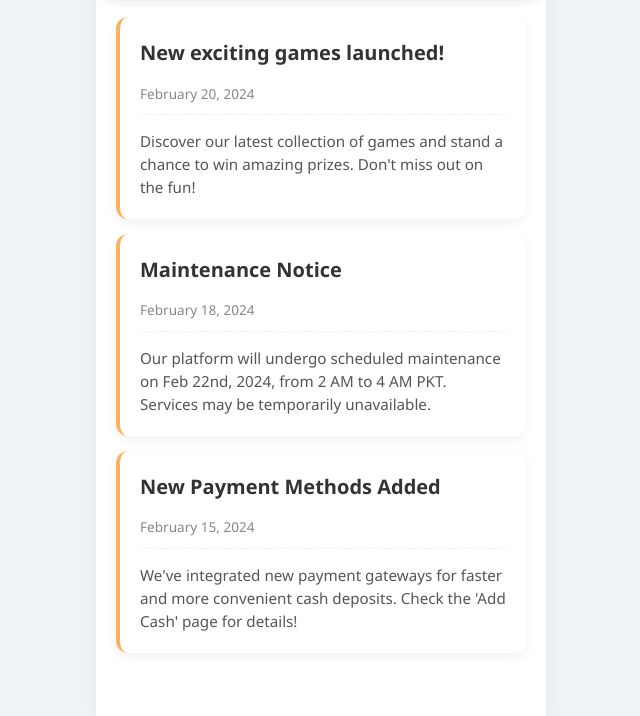
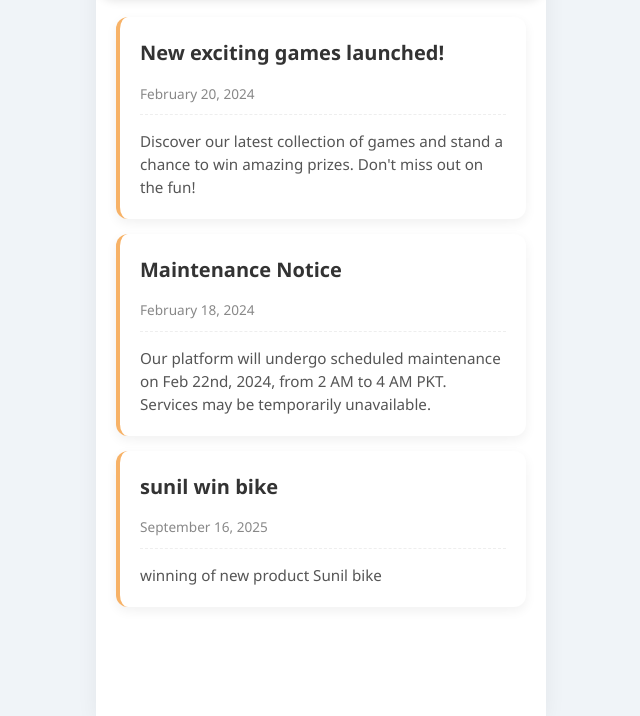
Before and after one commit to Fundplay/Game, a plain HTML site: page announcement.html in a window 1280 px wide. Shown: the part 84-800 px from the top of the page, without its empty margins (319-959 px from the left). Drawn offline with Linux system fonts and the light colour scheme.

Commit message:
Update announcement.html

```diff
--- a/announcement.html
+++ b/announcement.html
@@ -30,9 +30,9 @@
             </div>
 
             <div class="announcement-card">
-                <h3 class="announcement-title">New Payment Methods Added</h3>
-                <p class="announcement-date">February 15, 2024</p>
-                <p class="announcement-body">We've integrated new payment gateways for faster and more convenient cash deposits. Check the 'Add Cash' page for details!</p>
+                <h3 class="announcement-title">sunil win bike </h3>
+                <p class="announcement-date">September 16, 2025</p>
+                <p class="announcement-body">winning of new product Sunil bike</p>
             </div>
         </main>
     </div>
```
